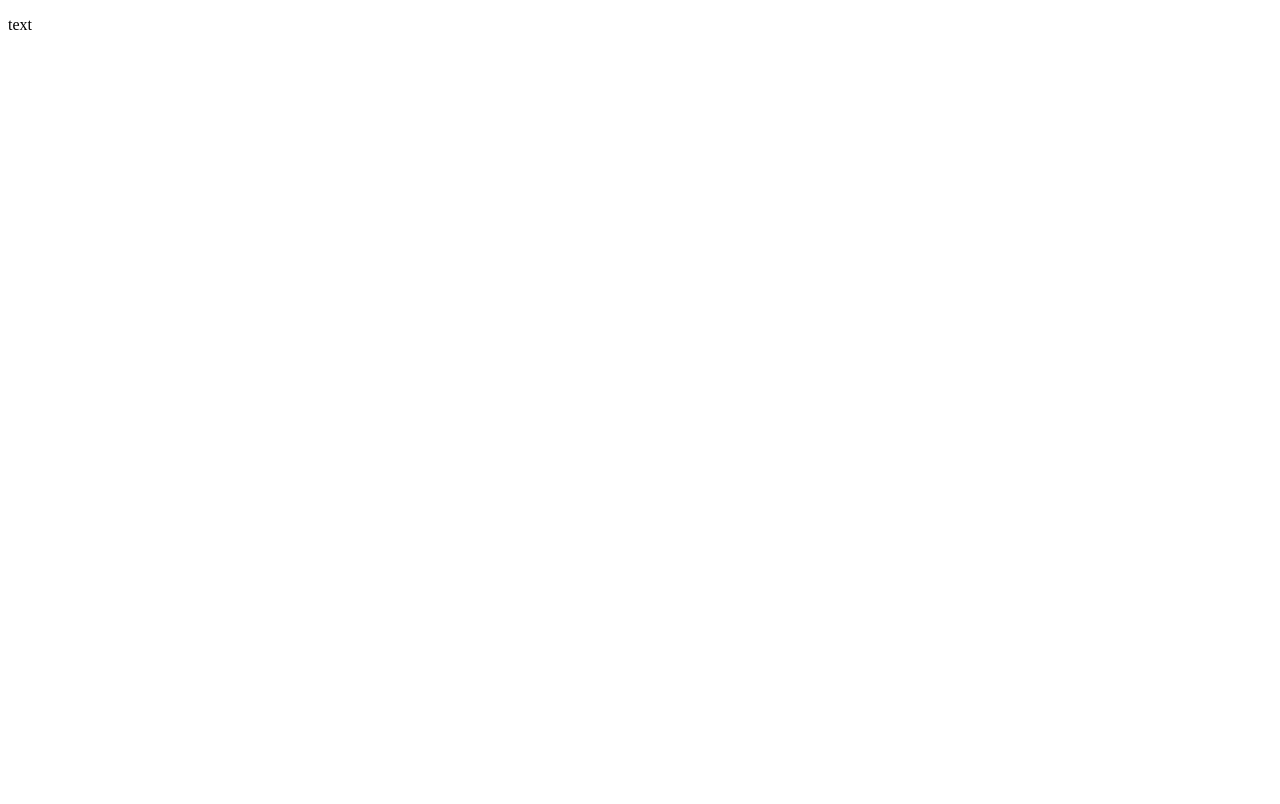
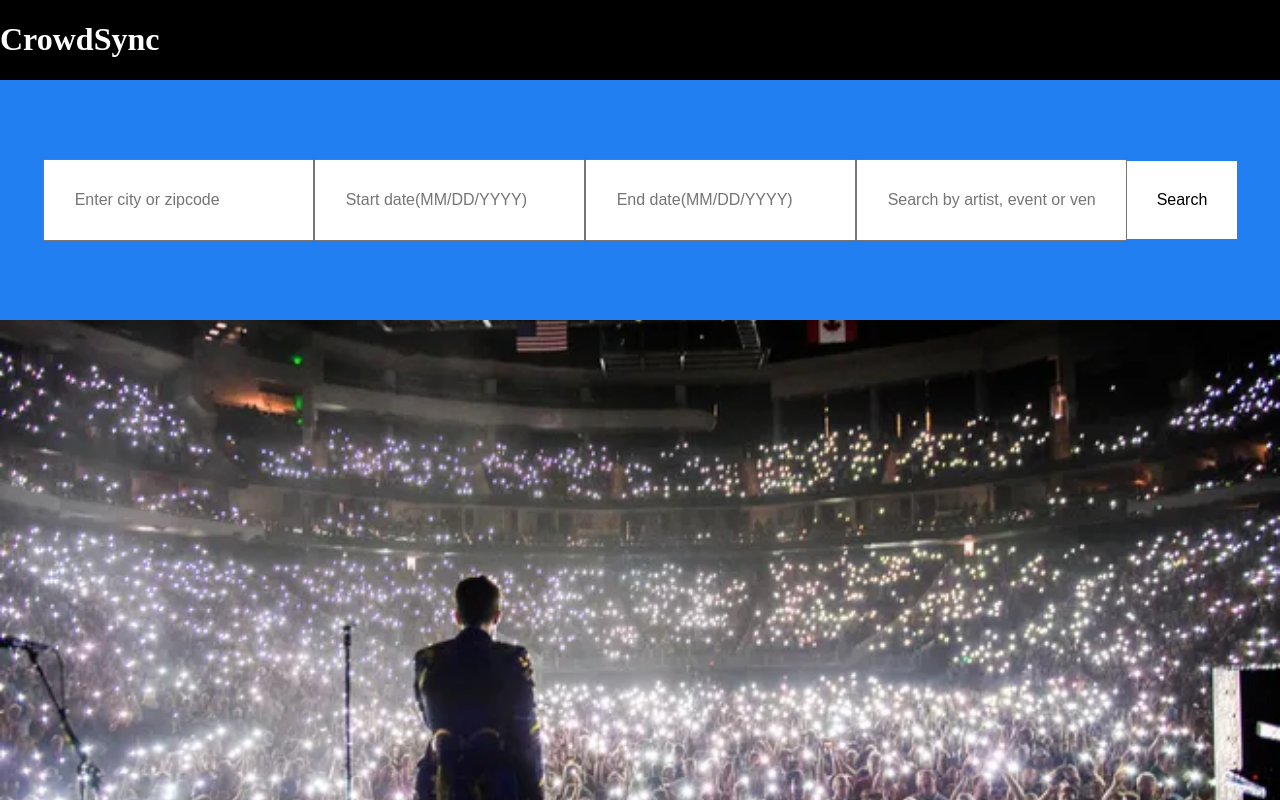
Before and after one commit to AnthonyC247/CrowdSync, a Flask app: page / in a window 1280 px wide. Before the commit the page is almost empty. Before the commit the page ends 30 px from the top, so only its background shows below. Run offline with Flask 3, Linux system fonts and the light colour scheme.

Commit message:
adding edited files

```diff
--- a/app/app.py
+++ b/app/app.py
@@ -1,12 +1,44 @@
 from flask import Flask, render_template, request, redirect, url_for
+from datetime import datetime
 
 app = Flask(__name__)
 
+def validateInput(zip_city, start_date, end_date):
+    #checks if zip_city is a zipcode
+    if zip_city.isdigit():
+        if len(zip_city) != 5:
+            return "Error: Zipcode must be 5 digits"
+
+    #check start_date and end_date formats
+    try:
+        datetime.strptime(start_date, "%m/%d/%Y")
+        datetime.strptime(end_date, "%m/%d/%Y")
+
+    except ValueError:
+        return "Please enter the date in the correct format"
+
+
 #default home page
-@app.route("/")
-@app.route("/home")
+
+@app.route("/", methods=["GET", "POST"])
+@app.route("/home", methods=["GET", "POST"])
 def home():
+    if request.method == "POST":
+        zip_city = request.form.get("zip_city")
+
+
+        start_date = request.form.get("start_date")
+        end_date = request.form.get("end_date")
+        query = request.form.get("query")
+
+
+        errorstring = validateInput(zip_city, start_date, end_date)
+        if errorstring:
+            return render_template('home.html', error=errorstring)
+
+        # return redirect(url_for('results'))
     return render_template('home.html')
+
 
 if __name__ == '__main__':
     app.run(debug=True)
--- /dev/null
+++ b/app/static/home.css
@@ -0,0 +1,54 @@
+html, body {
+    height: 100%;
+    margin: 0;
+    display: flex;
+    flex-direction: column;
+}
+.top_bar {
+    background-color: black;
+    color: white;
+    height: 10%;
+}
+.middle_bar {
+    background-color: #227FF1;
+    color: white;
+    height: 30%;
+    display: flex;
+    justify-content: center; /* Center horizontally */
+    align-items: center;     /* Center vertically */
+}
+form {
+    display: flex;           /* Use flexbox for form layout */
+    flex-direction: row;     /* Arrange children horizontally */
+    align-items: center;     /* Align items in the center */
+}
+input, button {
+    width: auto;             /* Allow elements to resize based on content */
+    padding: 30px;           /* Increase padding for better appearance */
+    font-size: 1rem;         /* Increase font size for better readability */
+    margin: 0;               /* Remove default margin */
+}
+
+button {
+    background-color: white;
+    border: none ;
+    cursor: pointer;
+    transition-duration: 0.5s;
+}
+
+button:hover {
+    background-color: #f3a712;
+}
+
+
+.bottom_bar {
+    background-color: white;
+    color: black;
+    height: 60%;
+}
+
+.bottom_bar img {
+    width: 100%;
+    height: 100%;
+    object-fit: cover;
+}
--- a/app/templates/home.html
+++ b/app/templates/home.html
@@ -3,11 +3,34 @@
 <head>
     <meta charset="UTF-8">
     <meta name="viewport" content="width=device-width, initial-scale=1.0">
-    <title>Document</title>
+    <title>CrowdSync</title>
+    <link rel="stylesheet" href="{{ url_for('static', filename='home.css') }}">
 </head>
 
 <body>
-    <p>text</p>
+
+    <div class="top_bar">
+        <h1>CrowdSync</h1>
+    </div>
+
+    <div class="middle_bar">
+        <form method="POST">
+            {% if error %}
+            <p class="error">{{ error }}</p>
+            {% endif %}
+
+            <label for="Search"></label>
+            <input type="text" id="zip_city" name="zip_city" placeholder="Enter city or zipcode" required>
+            <input type="text" id="start_date" name="start_date" placeholder="Start date(MM/DD/YYYY)" required>
+            <input type="text" id="end_date" name="end_date" placeholder="End date(MM/DD/YYYY)" required>
+            <input type="text" id="query" name="query" placeholder="Search by artist, event or venue" required>
+            <button type="submit">Search</button>
+        </form>
+    </div>
+
+    <div class= "bottom_bar">
+        <img src="../static/concert.png" alt="concert image">
+    </div>
 </body>
 
 </html>
```
Also changed, not shown: app/static/concert.png (added), app/static/script.js (deleted), app/static/style.css (deleted), app/templates/event.html (deleted).
